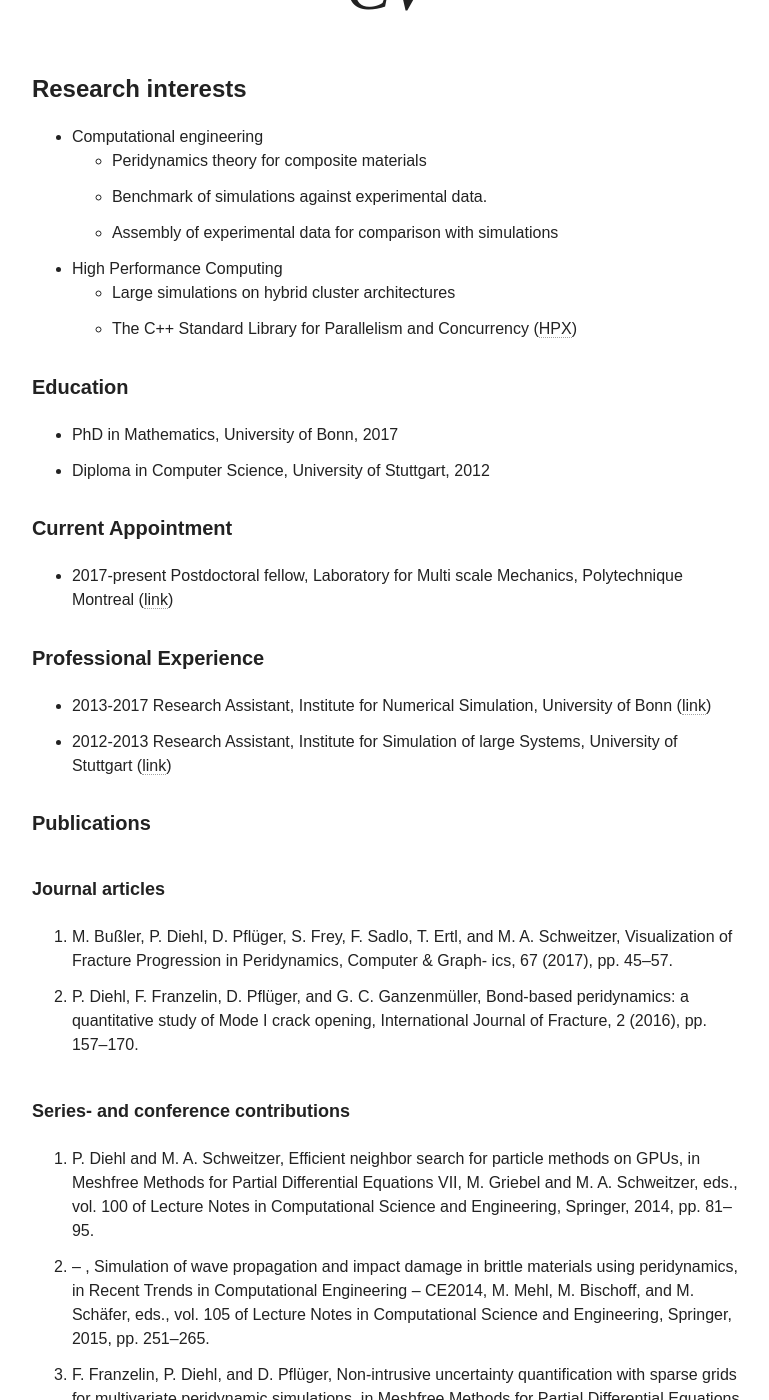
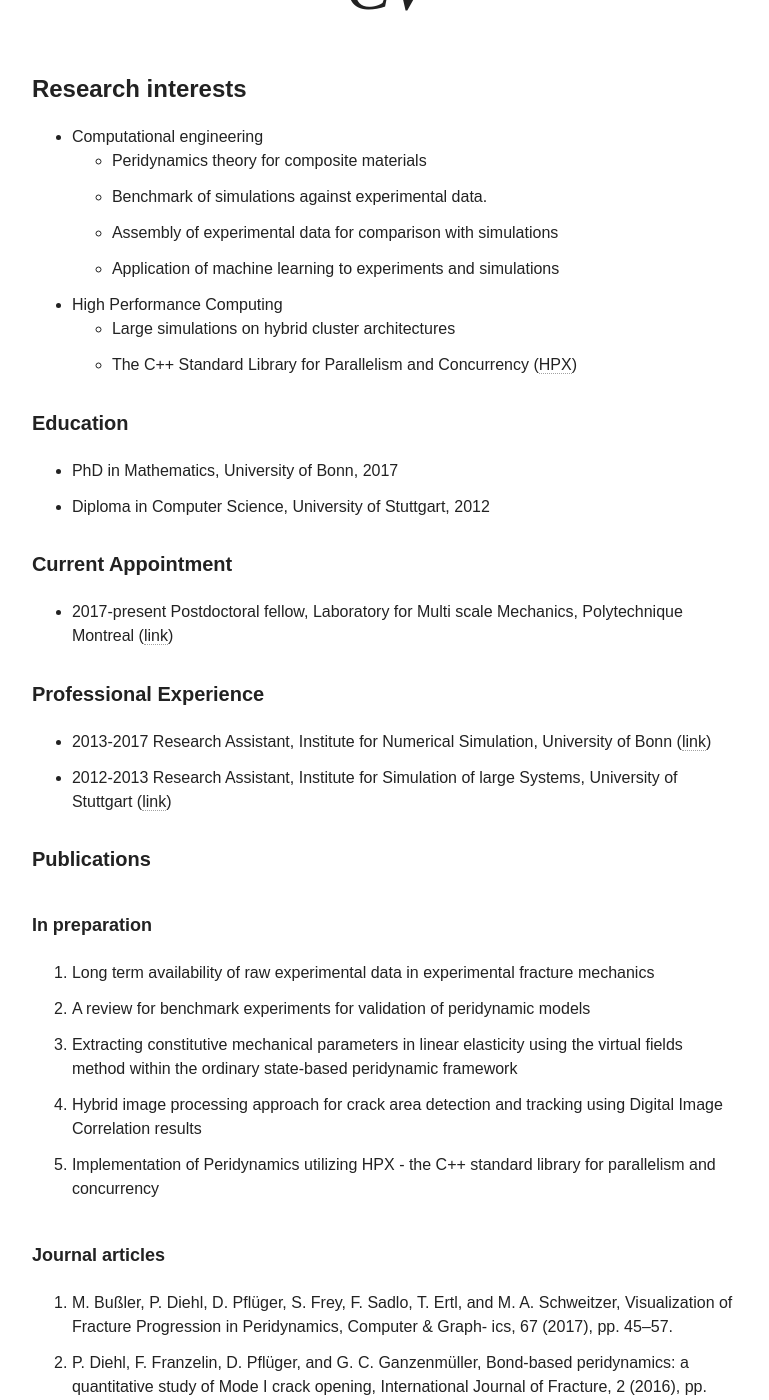
Before and after one commit to diehlpk/diehlpk.github.io, a Jekyll site: the page built from cv/index.md, in a window 1280 px wide and 1400 px high, scrolled down 502 px. Shown: the whole window, without its empty margins (254-1023 px from the left). Built offline with Jekyll 4.4.1, drawn with Linux system fonts in a browser that asks for light colours; nearby versions of some CDN libraries; some web fonts are replaced.

Commit message:
Add papers in preparation

```diff
--- a/cv/index.md
+++ b/cv/index.md
@@ -9,6 +9,7 @@ hide: true
   - Peridynamics theory for composite materials
   - Benchmark of simulations against experimental data.
   - Assembly of experimental data for comparison with simulations
+  - Application of machine learning to experiments and simulations
 * High Performance Computing
   - Large simulations on hybrid cluster architectures
   - The C++ Standard Library for Parallelism and Concurrency ([HPX](http://stellar-group.org/libraries/hpx/))
@@ -28,6 +29,13 @@ hide: true
 
 
 ##### Publications
+
+###### In preparation
+1. Long term availability of raw experimental data in experimental fracture mechanics
+1. A review for benchmark experiments for validation of peridynamic models
+1. Extracting constitutive mechanical parameters in linear elasticity using the virtual fields method within the ordinary state-based peridynamic framework
+1. Hybrid image processing approach for crack area detection and tracking using Digital Image Correlation results
+1. Implementation of Peridynamics utilizing HPX - the C++ standard library for parallelism and concurrency
 
 ###### Journal articles
 1. M. Bußler, P. Diehl, D. Pflüger, S. Frey, F. Sadlo, T. Ertl, and M. A.
```
